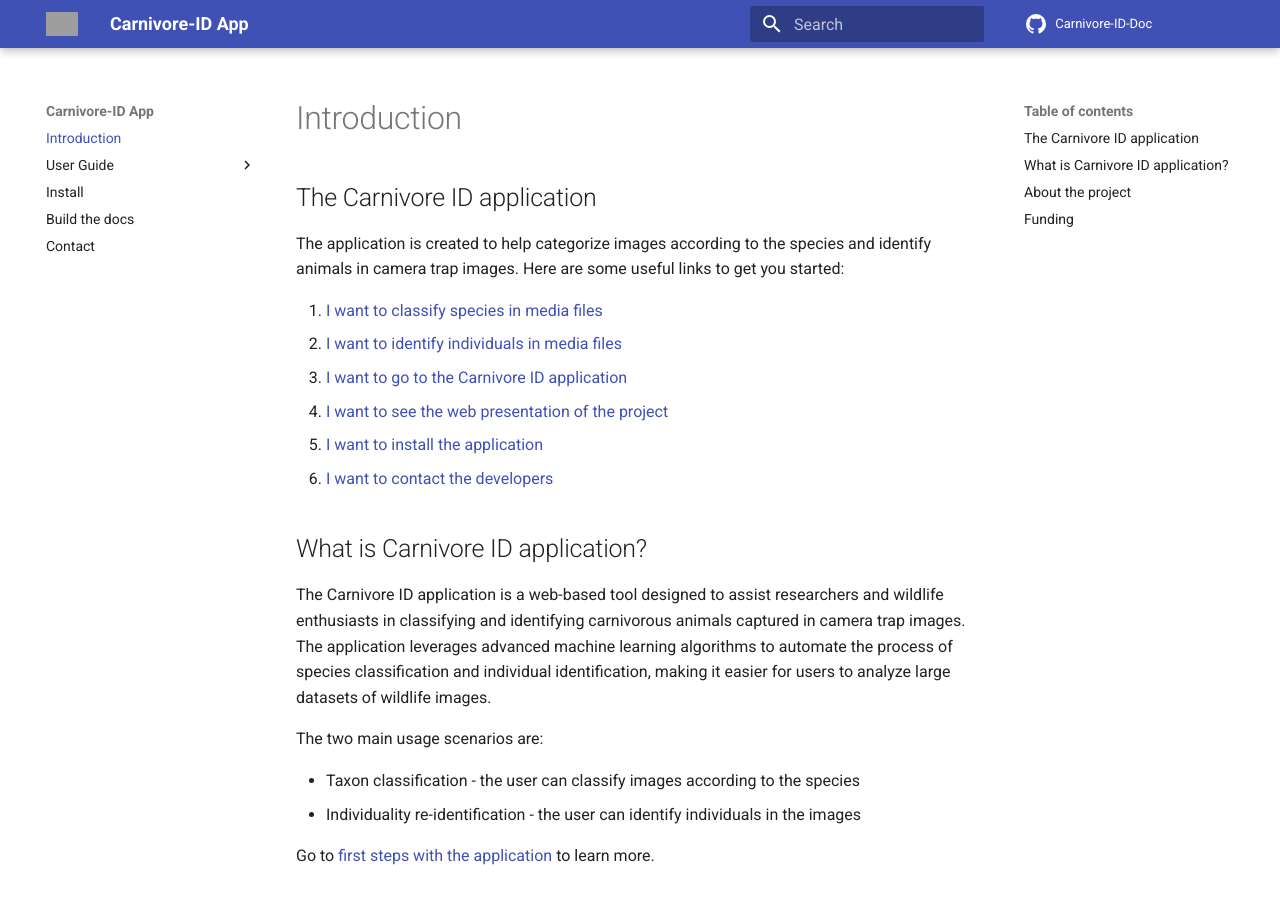
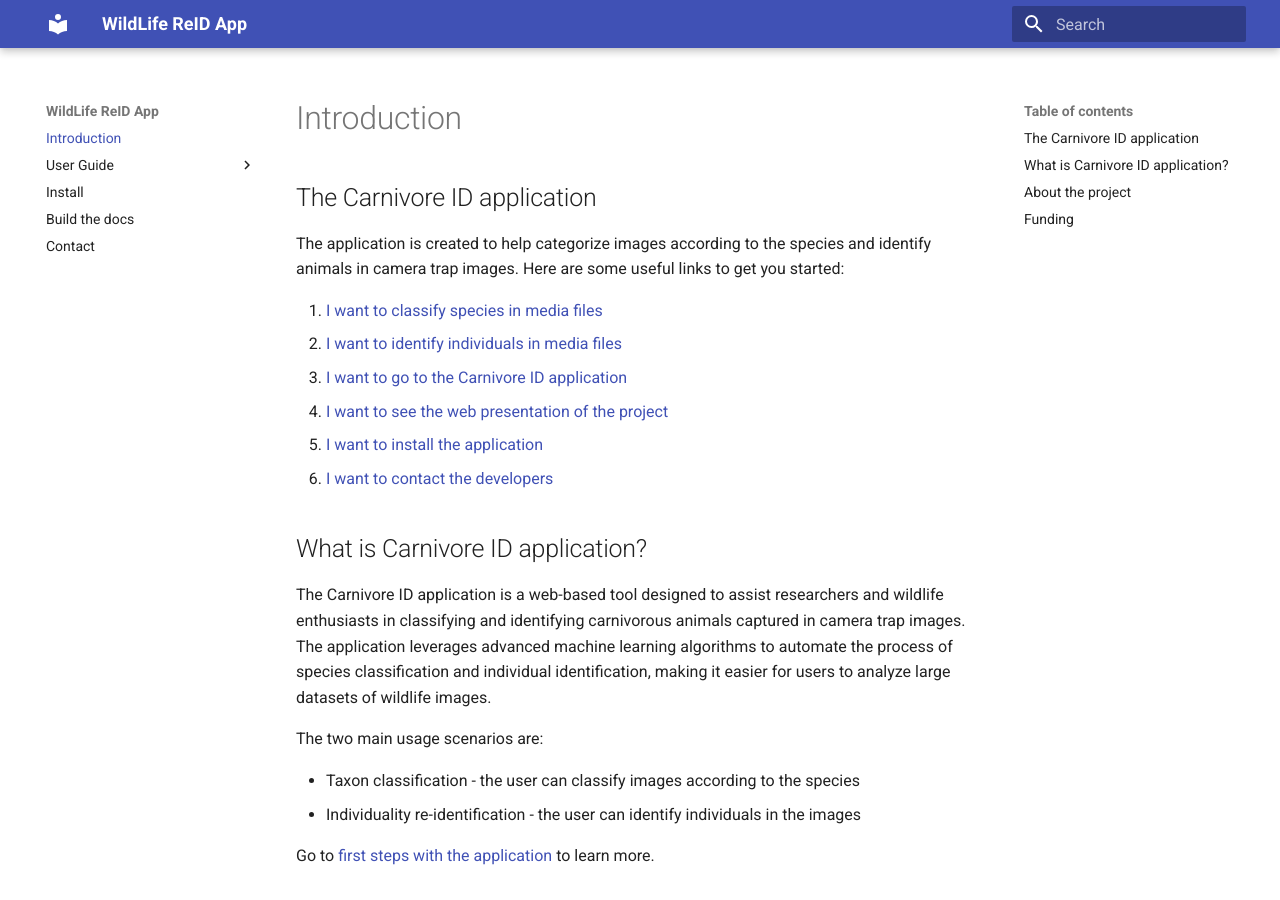
Before and after one commit to WildlifeDatasets/wildlife-reid-app, an MkDocs documentation site: the page built from docs/index.md, in a window 1280 px wide and 900 px high. Built offline with MkDocs 1.6.1 and Material for MkDocs 9.7.7, drawn with Linux system fonts in a browser that asks for light colours; comment, search, counter and statistics services are not loaded; grey boxes are pictures that could not be loaded.

Commit message:
imp: small refactorin

```diff
--- a/mkdocs.yml
+++ b/mkdocs.yml
@@ -1,14 +1,11 @@
-site_name: Carnivore-ID App
+site_name: WildLife ReID App
 theme:
   name: material
-#  features:
-#    - navigation.tabs
-  logo: media/project_top_image.png
-  icon:
-    repo: material/github
-repo_url: https://github.com/mjirik/CarnivoreID-doc
-repo_name: Carnivore-ID-Doc
-
+  #ogo: media/project_top_image.png
+  #icon:
+  #  repo: material/github
+#repo_url: https://github.com/mjirik/CarnivoreID-doc
+#repo_name: Carnivore-ID-Doc
 nav:
   - Introduction: index.md
   - User Guide:
@@ -20,6 +17,6 @@
   - Build the docs: build_docs.md
   - Contact: contact.md
 
-markdown_extensions:
-  - toc:
-      permalink: true
+#markdown_extensions:
+#  - toc:
+#      permalink: true
```
Also changed, not shown: contact.md (deleted, +0 -5 lines), 1 other file.
